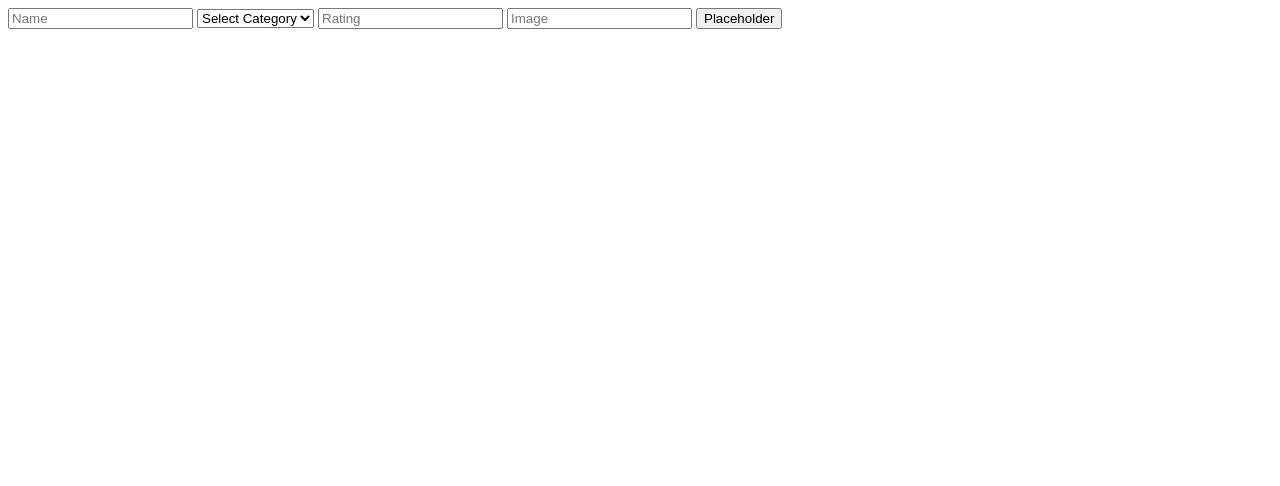
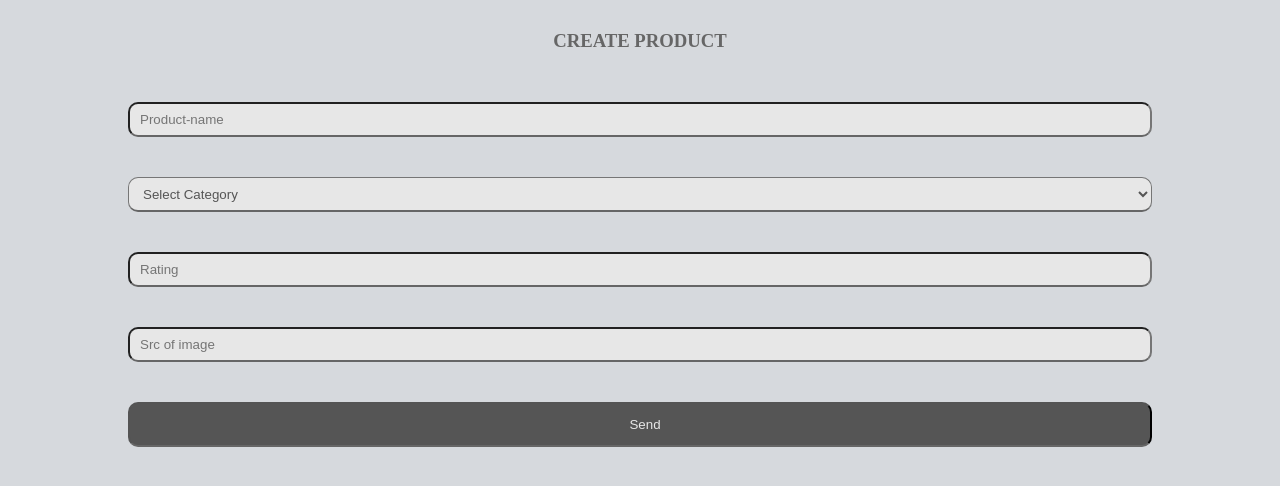
Before and after one commit to diaa-1/apps, a plain HTML site: page admin.html in a window 1280 px wide. Drawn offline with Linux system fonts and the light colour scheme.

Commit message:
Update admin.html

```diff
--- a/admin.html
+++ b/admin.html
@@ -4,18 +4,23 @@
     <meta charset="UTF-8">
     <meta name="viewport" content="width=device-width, initial-scale=1.0">
     <title>Admin</title>
+        <link rel="stylesheet" href="admin-mob.css">
 </head>
 <body>
+   <h3> CREATE PRODUCT</h3>
     <div class="createElement">
-        <input type="text" placeholder="Name" id="productName">
+        <input type="text" placeholder="Product-name" id="productName">
         <select name="" id="productCategory">
             <option value="" disabled selected>Select Category</option>
+            <option value="Brands">Brands</option>
             <option value="Electronics">Electronics</option>
+            <option value="Sports">Sports</option>
+            <option value="Food&Drink">Food&Drink</option>
             <option value="Clothing">Clothing</option>
         </select>
         <input type="text" placeholder="Rating" id="productRating">
-        <input type="text" placeholder="Image" id="productImage">
-        <button onclick="addItems()">Placeholder</button>
+        <input type="text" placeholder="Src of image" id="productImage">
+        <button onclick="addItems()">Send</button>
     </div>
 
 </body>
```
